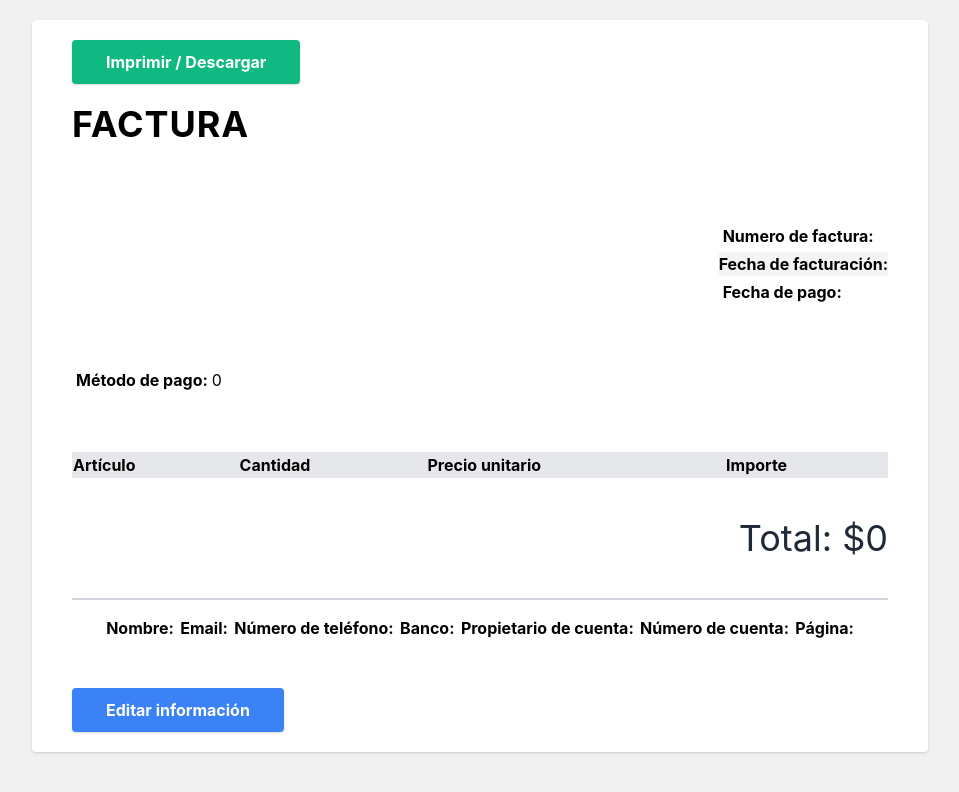
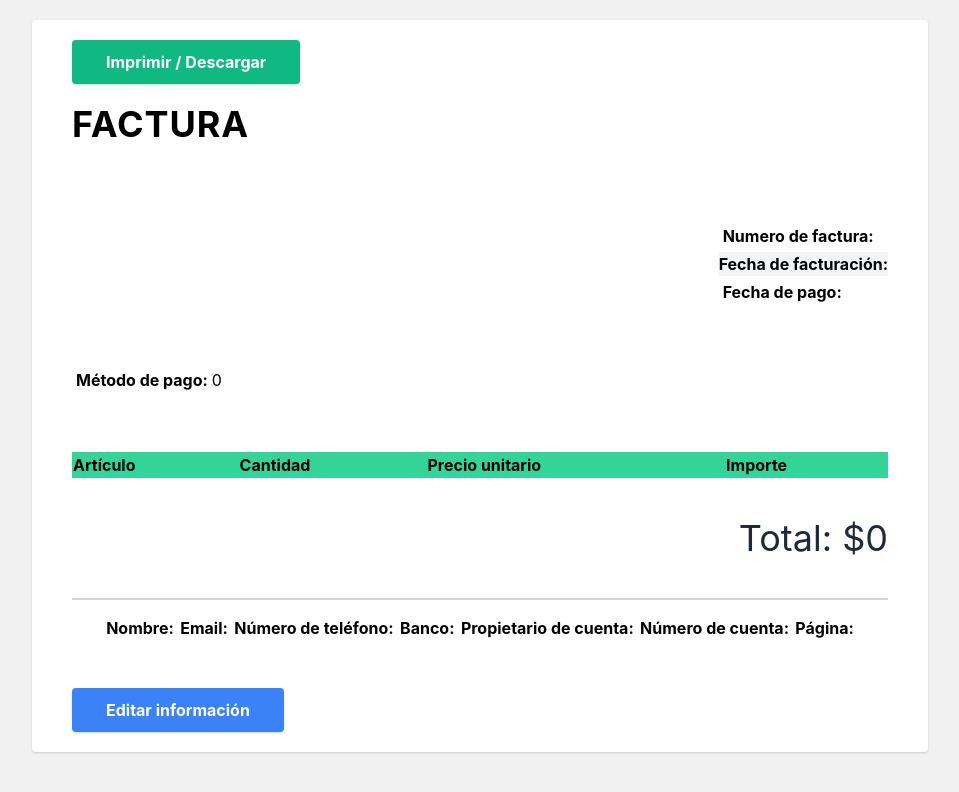
Before and after one commit to WillRos06/Invoicer_appLAA, a React (Create React App) app: page / in a window 1280 px wide. Both pictures are taken after a click on the button "Ver factura". Shown: the top 792 px of the page, without its empty margins (160-1119 px from the left). Built offline with nearby package versions, Linux system fonts and the light colour scheme.

Commit message:
This commit add a change of color table

```diff
--- a/src/App.js
+++ b/src/App.js
@@ -44,7 +44,8 @@ function App() {
      client address, invoice number, invoice date, due date, notes*/}
       <main className="m-5 p-5 md:max-w-xl md:mx-auto lg:max-w-2xl xl:max-w-4xl bg-white rounded shadow">
         {showInvoice ?
-          <>
+          <div>
+
             <ReactToPrint trigger={() => <button className="bg-green-500 ml-5 text-white font-bold py-2 px-8 rounded shadow border-2 border-green-500 hover:bg-transparent hover:text-green-500 transition-all duration-300">Imprimir / Descargar</button>}
               content={() => componentRef.current} />
             <div ref={componentRef} className="p-5">
@@ -77,8 +78,8 @@ function App() {
             </div>
             <button onClick={() => setShowInvoice(false)} className="ml-5 mt-5 bg-blue-500 text-white font-bold py-2 px-8 rounded shadow border-2 border-blue-500 hover:bg-transparent hover:text-blue-500 transition-all duration-300">
               Editar información
-            </button></> : (
-            <>
+            </button></div> : (
+            <div>
               <div className="flex flex-col justify-center">
                 <article className="md:grid grid-cols-2 gap-10">
                   <div className="aflex flex-col">
@@ -253,7 +254,7 @@ function App() {
                 para el cliente" value={notes} onChange={(e) => setNotes(e.target.value)}></textarea>
                 <button onClick={() => setShowInvoice(true)} className="bg-blue-500 text-white font-bold py-2 px-8 rounded shadow border-2 border-blue-500 hover:bg-transparent hover:text-blue-500 transition-all duration-300">Ver factura</button>
               </div>
-            </>
+            </div>
           )}
       </main>
     </>
--- a/src/components/Table.js
+++ b/src/components/Table.js
@@ -5,7 +5,7 @@ export default function Table({ list, total }) {
     <>
       <table width="100%" className='mb-10'>
         <thead>
-          <tr className='bg-gray-200 p-1'>
+          <tr className='bg-green-400 p-1'>
             <td className='font-bold'>Artículo</td>
             <td className='font-bold'>Cantidad</td>
             <td className='font-bold'>Precio unitario</td>
--- a/src/index.css
+++ b/src/index.css
@@ -7,14 +7,12 @@ body {
   -moz-osx-font-smoothing: grayscale;
   background-color: #f1f1f1;
 }
-
 label {
   margin-bottom: 0.3rem;
   font-size: 1.05rem;
   font-weight: 600;
   color: j#886a6a;
 }
-
 input,
 textarea {
   background-color: #f1f1f1;
@@ -23,11 +21,9 @@ textarea {
   margin-bottom: 2rem;
   color: #6d6c6c;
 }
-
 button {
   user-select: none;
 }
-
 .footer li {
   margin: 0.5rem 0.2rem;
 }
```
